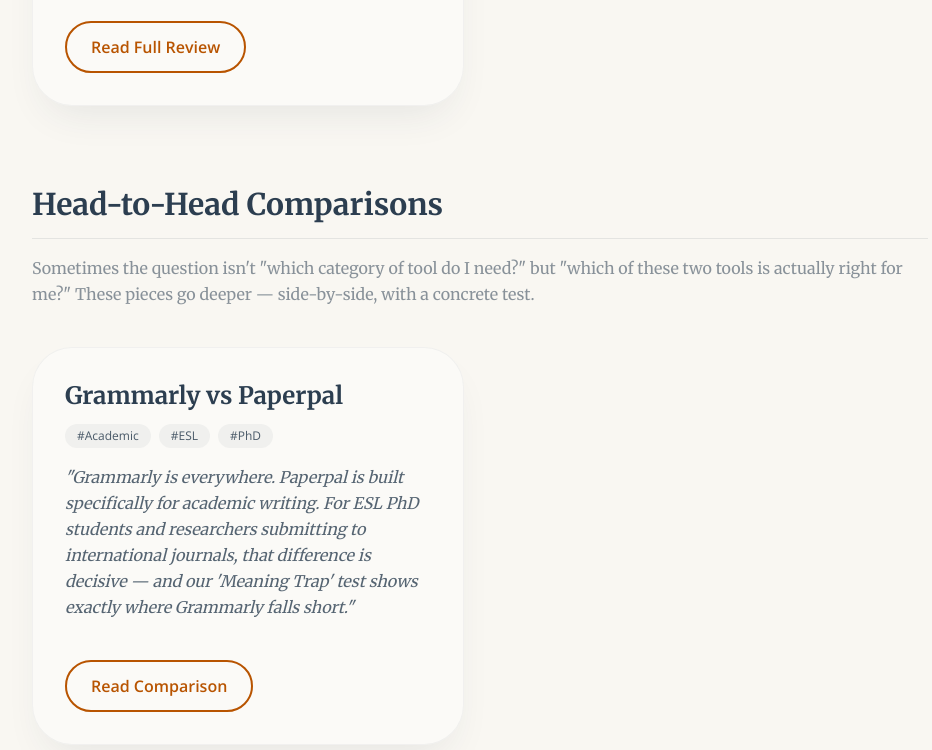
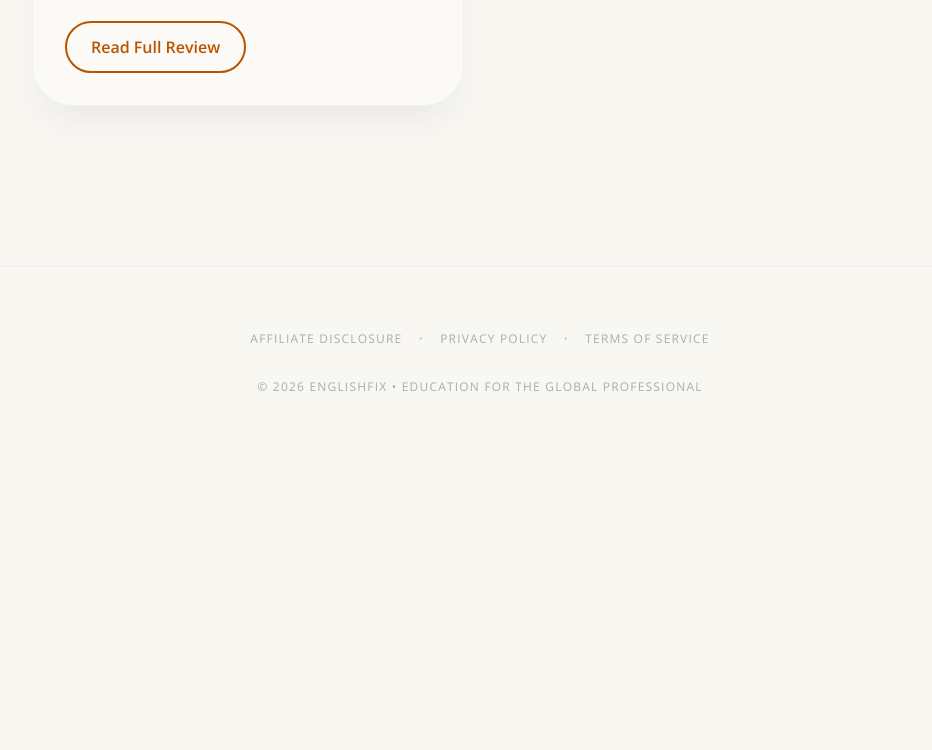
Before and after one commit to modernheresy/EnglishFix, a website: page library.html in a window 1280 px wide. Shown: the part 3113-3863 px from the top of the page, without its empty margins (160-1092 px from the left). After the commit the page ends 3572 px from the top, so only its background shows below. Drawn offline with nearby package versions, Linux system fonts and the light colour scheme; files that its build step writes are made by us from their sources.

Commit message:
Add files via upload

```diff
--- a/library.html
+++ b/library.html
@@ -110,6 +110,22 @@
                         <a href="reviews/trinka" class="inline-block px-6 py-3 border-2 border-terracotta text-terracotta font-sans font-bold rounded-full transition-all hover:bg-terracotta hover:text-white hover:border-terracotta self-start" aria-label="Read full review of Trinka AI">Read Full Review</a>
                     </div>
 
+                    <!-- Grammarly vs Paperpal -->
+                    <div class="bg-white/40 p-8 rounded-[40px] border border-ink/5 soft-shadow flex flex-col justify-between">
+                        <div class="mb-6">
+                            <h3 class="text-2xl font-serif font-bold text-ink mb-3">Grammarly vs Paperpal</h3>
+                            <div class="flex flex-wrap gap-2 mb-4">
+                                <span class="text-xs px-3 py-1 rounded-full bg-ink/5 text-ink/85 font-sans">#Academic</span>
+                                <span class="text-xs px-3 py-1 rounded-full bg-ink/5 text-ink/85 font-sans">#ESL</span>
+                                <span class="text-xs px-3 py-1 rounded-full bg-ink/5 text-ink/85 font-sans">#PhD</span>
+                            </div>
+                            <p class="text-ink/80 leading-relaxed font-serif italic mb-4">
+                                "Grammarly is everywhere. Paperpal is built specifically for academic writing. For ESL PhD students and researchers submitting to international journals, that difference is decisive — and our 'Meaning Trap' test shows exactly where Grammarly falls short."
+                            </p>
+                        </div>
+                        <a href="reviews/grammarly-vs-paperpal-2026" class="inline-block px-6 py-3 border-2 border-terracotta text-terracotta font-sans font-bold rounded-full transition-all hover:bg-terracotta hover:text-white hover:border-terracotta self-start" aria-label="Read the Grammarly vs Paperpal comparison">Read Comparison</a>
+                    </div>
+
                 </div>
             </section>
 
@@ -179,31 +195,6 @@
                 </div>
             </section>
 
-            <!-- Comparisons Section -->
-            <section class="mb-20">
-                <h2 class="text-3xl font-serif font-bold mb-4 border-b border-ink/10 pb-4">Head-to-Head Comparisons</h2>
-                <p class="text-ink/55 font-serif mb-10 leading-relaxed">Sometimes the question isn't "which category of tool do I need?" but "which of these two tools is actually right for me?" These pieces go deeper — side-by-side, with a concrete test.</p>
-                <div class="grid md:grid-cols-2 gap-8">
-
-                    <!-- Grammarly vs Paperpal -->
-                    <div class="bg-white/40 p-8 rounded-[40px] border border-ink/5 soft-shadow flex flex-col justify-between">
-                        <div class="mb-6">
-                            <h3 class="text-2xl font-serif font-bold text-ink mb-3">Grammarly vs Paperpal</h3>
-                            <div class="flex flex-wrap gap-2 mb-4">
-                                <span class="text-xs px-3 py-1 rounded-full bg-ink/5 text-ink/85 font-sans">#Academic</span>
-                                <span class="text-xs px-3 py-1 rounded-full bg-ink/5 text-ink/85 font-sans">#ESL</span>
-                                <span class="text-xs px-3 py-1 rounded-full bg-ink/5 text-ink/85 font-sans">#PhD</span>
-                            </div>
-                            <p class="text-ink/80 leading-relaxed font-serif italic mb-4">
-                                "Grammarly is everywhere. Paperpal is built specifically for academic writing. For ESL PhD students and researchers submitting to international journals, that difference is decisive — and our 'Meaning Trap' test shows exactly where Grammarly falls short."
-                            </p>
-                        </div>
-                        <a href="reviews/grammarly-vs-paperpal-2026" class="inline-block px-6 py-3 border-2 border-terracotta text-terracotta font-sans font-bold rounded-full transition-all hover:bg-terracotta hover:text-white hover:border-terracotta self-start" aria-label="Read the Grammarly vs Paperpal comparison">Read Comparison</a>
-                    </div>
-
-                </div>
-            </section>
-
         </div>
     </main>
 
```
